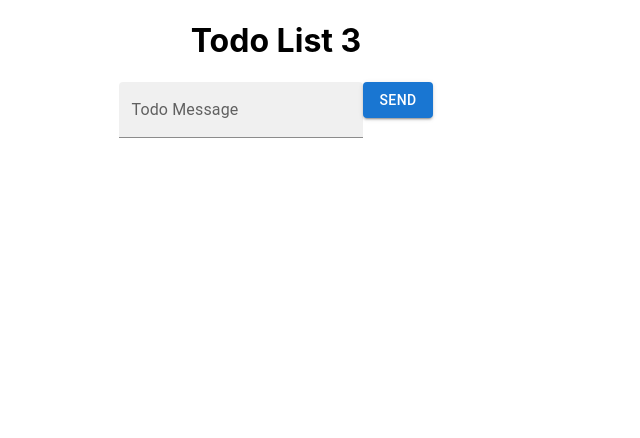
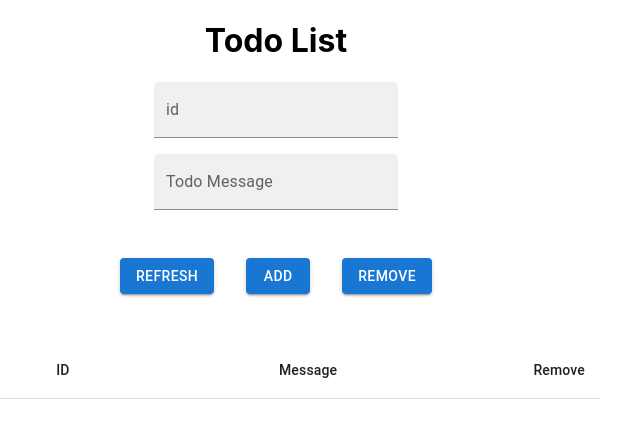
Before and after one commit to mcmogaming/todoApplication, a React (Create React App) app: page / in a window 1280 px wide. Shown: the top 438 px of the page, without its empty margins (364-1004 px from the left). Built offline with nearby package versions, Linux system fonts and the light colour scheme.

Commit message:
test version

```diff
--- a/src/App.js
+++ b/src/App.js
@@ -2,13 +2,142 @@ import logo from './logo.svg';
 import './App.css';
 import Grid from '@mui/material/Unstable_Grid2';
 import { TextField, Button } from '@mui/material';
+import { View, useEffect, useState } from 'react';
+import { Box } from '@mui/material';
+import Table from '@mui/material/Table';
+import TableBody from '@mui/material/TableBody';
+import TableCell from '@mui/material/TableCell';
+import TableContainer from '@mui/material/TableContainer';
+import TableHead from '@mui/material/TableHead';
+import TableRow from '@mui/material/TableRow';
+import Paper from '@mui/material/Paper';
 
 function App() {
+  const [todoItems, setTodoItems] = useState([]);
+  const [todoMessage, setTodoMessage] = useState('');
+  const [todoId, setTodoId] = useState('');
+
+  const refreshHandler = function () {
+    fetch(
+      'https://yhl5u44f253mrzletlbecufqb40oeqlj.lambda-url.us-east-2.on.aws/',
+      { method: 'POST', body: JSON.stringify({}) },
+    )
+      .then((data) => data.json())
+      .then((data) => {
+        console.log(data);
+        setTodoItems(
+          data.my_data.map((item) => {
+            return (
+              <TableRow>
+                <TableCell>{item.id}</TableCell>
+                <TableCell align='right'>{item.message}</TableCell>
+                <TableCell align='right'><Button onClick={()=>{removeSpecificItemHandler(item.id)}}>Remove</Button></TableCell>
+              </TableRow>
+            );
+          }),
+        );
+      });
+  };
+
+  const addItemHandler = function () {
+    fetch(
+      'https://yhl5u44f253mrzletlbecufqb40oeqlj.lambda-url.us-east-2.on.aws/',
+      {
+        method: 'PUT',
+        body: JSON.stringify({ id: todoId, message: todoMessage }),
+      },
+    )
+      .then((data) => data.json())
+      .then((data) => {
+        console.log(data);
+        refreshHandler();
+      });
+  };
+
+  const removeItemHandler = function () {
+    fetch(
+      'https://yhl5u44f253mrzletlbecufqb40oeqlj.lambda-url.us-east-2.on.aws/',
+      { method: 'DELETE', body: JSON.stringify({ id: todoId }) },
+    )
+      .then((data) => data.json())
+      .then((data) => {
+        console.log(data);
+        refreshHandler();
+      });
+  };
+
+  const removeSpecificItemHandler = function (itemId) {
+    fetch(
+      'https://yhl5u44f253mrzletlbecufqb40oeqlj.lambda-url.us-east-2.on.aws/',
+      { method: 'DELETE', body: JSON.stringify({ id: itemId }) },
+    )
+      .then((data) => data.json())
+      .then((data) => {
+        console.log(data);
+        refreshHandler();
+      });
+  };
+
   return (
-    <div className="App">
-          <h1>Todo List 3</h1>
-          <TextField id="filled-basic" label="Todo Message" variant="filled" />
-          <Button variant="contained">Send</Button>
+    <div className='App'>
+      <h1>Todo List</h1>
+      <div style={{ margin: '1em' }}>
+        <TextField
+          id='filled-basic'
+          label='id'
+          variant='filled'
+          onChange={(e) => {
+            setTodoId(e.target.value);
+          }}
+        />
+      </div>
+      <div style={{ margin: '1em' }}>
+        <TextField
+          id='filled-basic'
+          label='Todo Message'
+          variant='filled'
+          onChange={(e) => {
+            setTodoMessage(e.target.value);
+          }}
+        />
+      </div>
+      <div style={{ margin: '2em', display:'flex', flexDirection:'row', justifyContent:'center' }}>
+        <div style={{ margin: '1em' }}>
+          <Button variant='contained' onClick={refreshHandler}>
+            Refresh
+          </Button>
+        </div>
+        <div style={{ margin: '1em' }}>
+          <Button variant='contained' onClick={addItemHandler}>
+            Add
+          </Button>
+        </div>
+        <div style={{ margin: '1em' }}>
+          <Button variant='contained' onClick={removeItemHandler}>
+            Remove
+          </Button>
+        </div>
+      </div>
+      <div
+        style={{
+          margin: '0 auto',
+          display: 'flex',
+          alignItems: 'center',
+          justifyContent: 'center',
+        }}>
+        <div>
+          <Table sx={{ minWidth: 650 }} aria-label='simple table'>
+            <TableHead>
+              <TableRow>
+                <TableCell align='right'>ID</TableCell>
+                <TableCell align='right'>Message</TableCell>
+                <TableCell align='right'>Remove</TableCell>
+              </TableRow>
+            </TableHead>
+            <TableBody>{todoItems}</TableBody>
+          </Table>
+        </div>
+      </div>
     </div>
   );
 }
```
